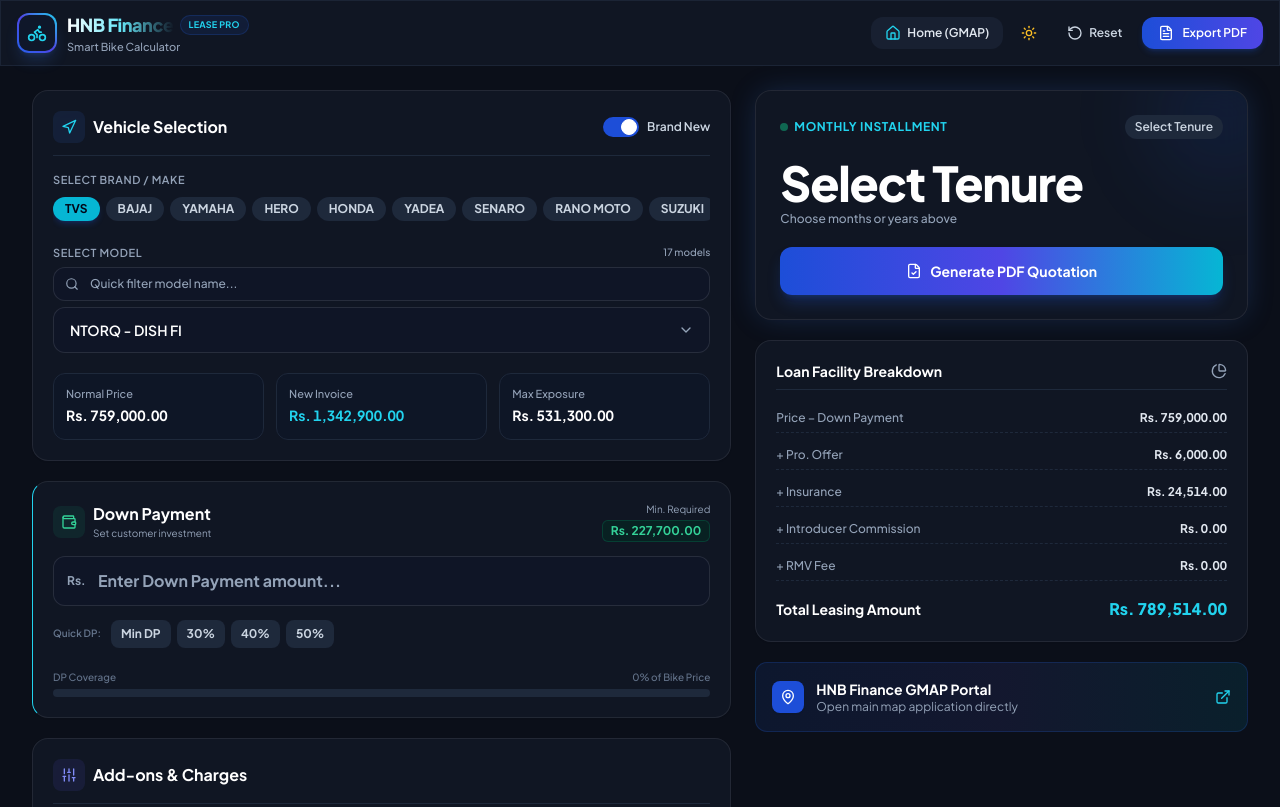
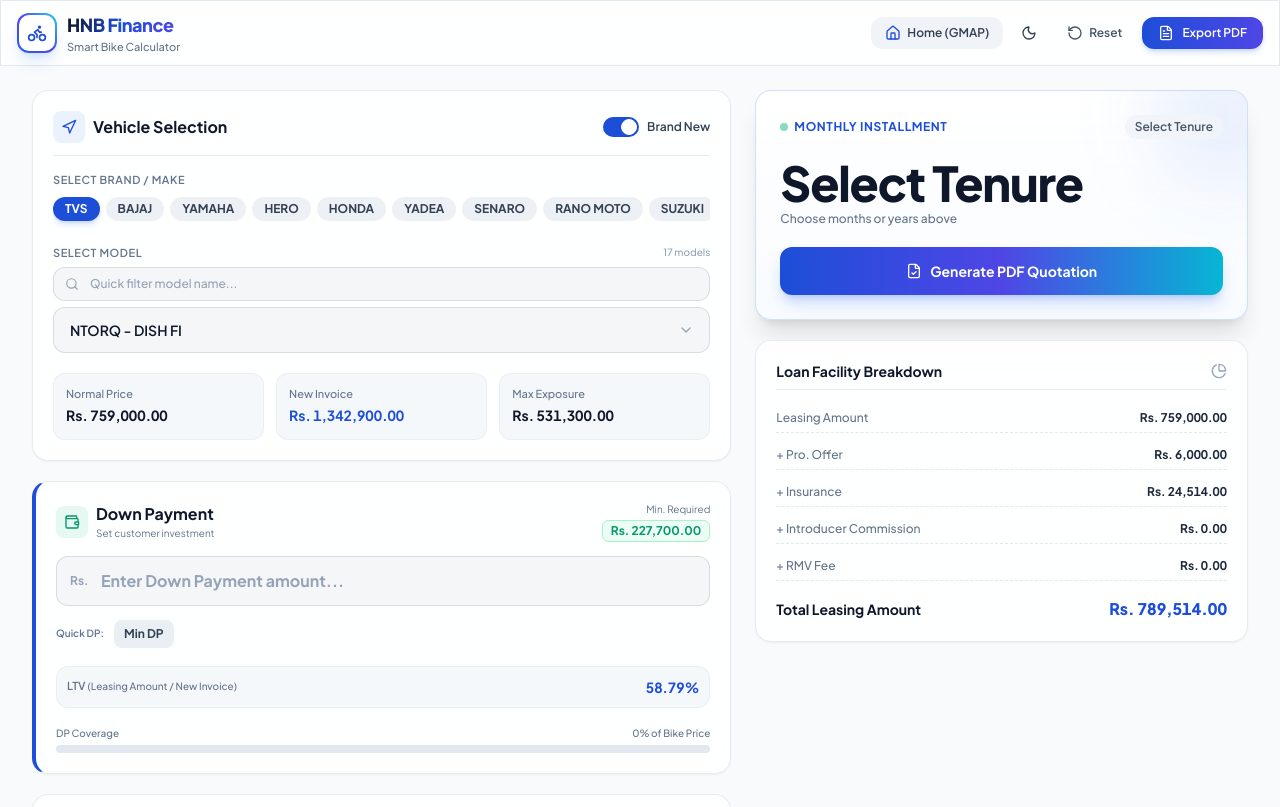
Before and after one commit to GMAPHNBF/URBIKE, a plain HTML site: page index.html in a window 1280 px wide. Shown: the top 807 px of the page. Drawn offline with nearby package versions, Linux system fonts and the light colour scheme.

Commit message:
Add files via upload

```diff
--- a/index.html
+++ b/index.html
@@ -1,5 +1,5 @@
 <!DOCTYPE html>
-<html lang="en" class="dark">
+<html lang="en">
 <head>
 <meta charset="utf-8">
 <meta name="viewport" content="width=device-width, initial-scale=1, viewport-fit=cover">
@@ -107,9 +107,6 @@
           <h1 class="font-extrabold text-base sm:text-lg tracking-tight bg-gradient-to-r from-slate-900 via-brand-600 to-indigo-600 dark:from-white dark:via-cyan-300 dark:to-brand-400 bg-clip-text text-transparent">
             HNB Finance
           </h1>
-          <span class="px-2 py-0.5 text-[9px] font-bold tracking-wide uppercase bg-brand-50 text-brand-600 dark:bg-brand-500/10 dark:text-cyan-400 rounded-full border border-brand-200 dark:border-brand-500/20">
-            Lease Pro
-          </span>
         </div>
         <p class="text-[10px] sm:text-[11px] text-slate-500 dark:text-slate-400 font-medium">Smart Bike Calculator</p>
       </div>
@@ -315,9 +312,12 @@
         <div class="flex items-center gap-1.5 overflow-x-auto pb-1 scrollbar-none">
           <span class="text-[10px] text-slate-500 font-semibold mr-1 shrink-0">Quick DP:</span>
           <button id="btn-dp-min" class="px-2.5 py-1.5 text-xs font-bold rounded-lg bg-slate-200/70 hover:bg-slate-300 dark:bg-slate-800 dark:hover:bg-slate-700 text-slate-700 dark:text-slate-300 transition shrink-0">Min DP</button>
-          <button id="btn-dp-30" class="px-2.5 py-1.5 text-xs font-bold rounded-lg bg-slate-200/70 hover:bg-slate-300 dark:bg-slate-800 dark:hover:bg-slate-700 text-slate-700 dark:text-slate-300 transition shrink-0">30%</button>
-          <button id="btn-dp-40" class="px-2.5 py-1.5 text-xs font-bold rounded-lg bg-slate-200/70 hover:bg-slate-300 dark:bg-slate-800 dark:hover:bg-slate-700 text-slate-700 dark:text-slate-300 transition shrink-0">40%</button>
-          <button id="btn-dp-50" class="px-2.5 py-1.5 text-xs font-bold rounded-lg bg-slate-200/70 hover:bg-slate-300 dark:bg-slate-800 dark:hover:bg-slate-700 text-slate-700 dark:text-slate-300 transition shrink-0">50%</button>
+        </div>
+
+        <!-- LTV (Leasing Amount / New Invoice) -->
+        <div class="flex items-center justify-between p-2.5 rounded-xl bg-slate-100/70 dark:bg-slate-900/50 border border-slate-200/60 dark:border-slate-800">
+          <span class="text-[11px] font-semibold text-slate-500 dark:text-slate-400">LTV <span class="font-medium text-[10px]">(Leasing Amount / New Invoice)</span></span>
+          <b id="ltv-pct" class="text-sm font-bold text-brand-600 dark:text-cyan-400 nums-tabular">–</b>
         </div>
 
         <!-- Dynamic Visual Progress Bar -->
@@ -508,7 +508,7 @@
 
         <div class="space-y-2 text-xs font-medium">
           <div class="flex justify-between py-1.5 border-b border-dashed border-slate-200 dark:border-slate-800">
-            <span class="text-slate-500 dark:text-slate-400">Price − Down Payment</span>
+            <span class="text-slate-500 dark:text-slate-400">Leasing Amount</span>
             <b id="r1" class="text-slate-800 dark:text-slate-200 nums-tabular">–</b>
           </div>
           <div class="flex justify-between py-1.5 border-b border-dashed border-slate-200 dark:border-slate-800">
@@ -535,23 +535,6 @@
           </div>
         </div>
       </div>
-
-      <!-- DIRECT LINK TO GMAP BANNER CARD -->
-      <a href="https://gmaphnbf.github.io/HNBFGMAP/" target="_blank" rel="noopener"
-         class="block p-4 rounded-xl bg-gradient-to-r from-brand-500/10 via-indigo-500/10 to-cyan-500/10 border border-brand-500/20 hover:border-brand-500/40 transition group">
-        <div class="flex items-center justify-between">
-          <div class="flex items-center gap-3">
-            <div class="p-2 rounded-lg bg-brand-600 text-white shadow-sm">
-              <i data-lucide="map-pin" class="w-4 h-4"></i>
-            </div>
-            <div>
-              <span class="block font-bold text-xs sm:text-sm text-slate-900 dark:text-white">HNB Finance GMAP Portal</span>
-              <span class="block text-[10px] sm:text-xs text-slate-500 dark:text-slate-400">Open main map application directly</span>
-            </div>
-          </div>
-          <i data-lucide="external-link" class="w-4 h-4 text-brand-600 dark:text-cyan-400 group-hover:translate-x-0.5 transition"></i>
-        </div>
-      </a>
 
     </div>
 
@@ -920,6 +903,8 @@ function calc(){
   $("r4").textContent=f(intr);
   $("r5").textContent=f(rmv);
   $("la").textContent=f(L);
+  const invV=INV[$("model").value];
+  $("ltv-pct").textContent = invV>0 ? (L/invV*100).toFixed(2)+"%" : "–";
 
   const n=v("yr")*12+v("mo");
   const rate=v("rate")/100;
@@ -952,9 +937,6 @@ document.querySelectorAll("input,select").forEach(e=>e.addEventListener("input",
 
 // Quick Down Payment Buttons
 $("btn-dp-min").onclick = () => { $("dp").value = MODELS[$("model").value][4]; calc(); };
-$("btn-dp-30").onclick = () => { $("dp").value = Math.round(MODELS[$("model").value][2] * 0.30); calc(); };
-$("btn-dp-40").onclick = () => { $("dp").value = Math.round(MODELS[$("model").value][2] * 0.40); calc(); };
-$("btn-dp-50").onclick = () => { $("dp").value = Math.round(MODELS[$("model").value][2] * 0.50); calc(); };
 
 $("pro").addEventListener("change",()=>{ $("proa").value=$("pro").checked?PRO_DEF:0; calc(); });
 $("rmv").addEventListener("change",()=>{ $("rmva").value=$("rmv").checked?(RMV_DEF[$("make").value]||0):0; calc(); });
```
